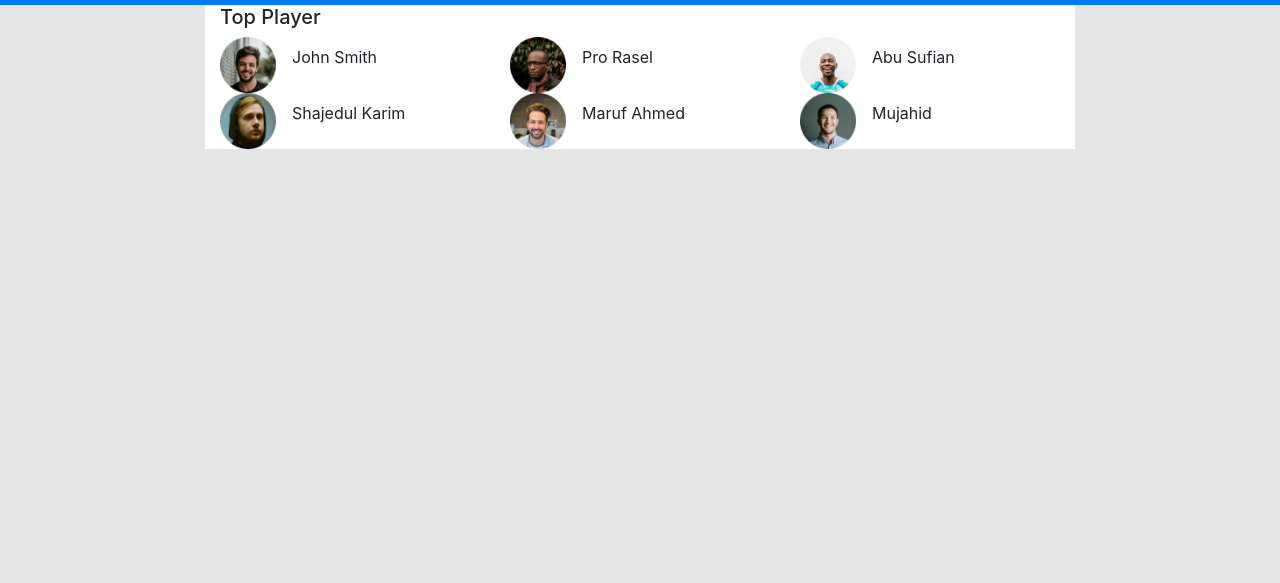
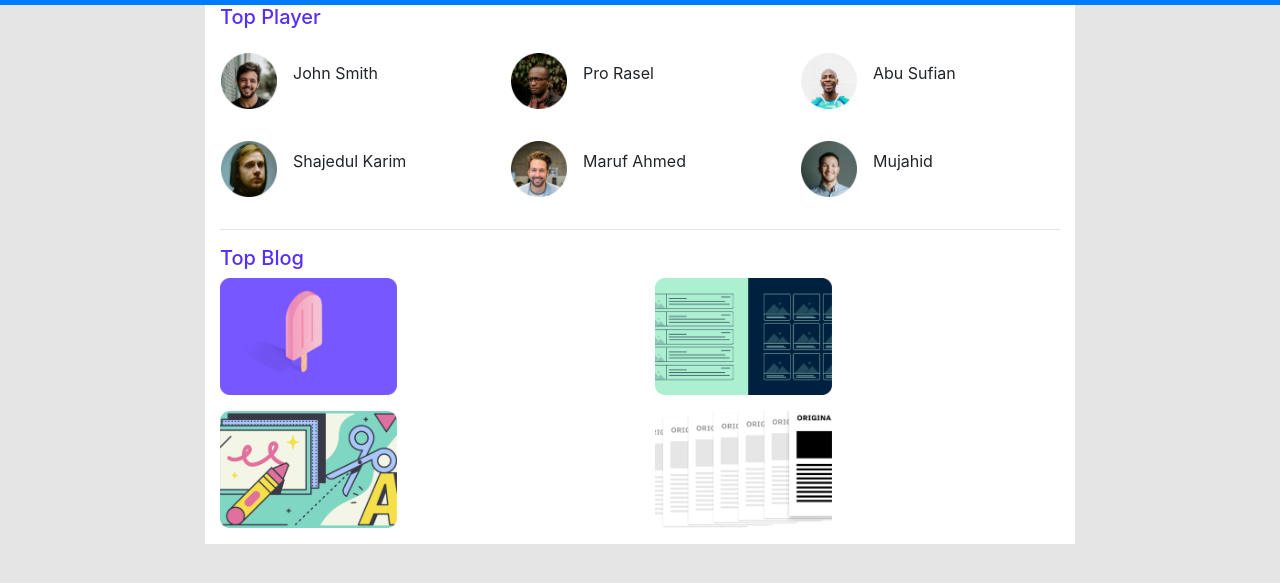
Before and after one commit to sabab015/leader-board, a plain HTML site: page index.html in a window 1280 px wide. Shown: the part 71-654 px from the top of the page. Drawn offline with nearby package versions, Linux system fonts and the light colour scheme.

Commit message:
blog part partially added

```diff
--- a/index.html
+++ b/index.html
@@ -15,7 +15,8 @@
   <header>
     <nav class="navbar navbar-expand-lg navbar-dark bg-primary">
       <a class="navbar-brand" href="#"><img class="brand-logo" src="images/icons/logo.png" alt=""></a>
-            <button class="navbar-toggler" type="button" data-toggle="collapse" data-target="#navbarText" aria-controls="navbarText" aria-expanded="false" aria-label="Toggle navigation">
+      <button class="navbar-toggler" type="button" data-toggle="collapse" data-target="#navbarText"
+        aria-controls="navbarText" aria-expanded="false" aria-label="Toggle navigation">
         <span class="navbar-toggler-icon"></span>
       </button>
       <div class="collapse navbar-collapse" id="navbarText">
@@ -40,34 +41,56 @@
   </header>
   <main class="mx-auto">
 
-      <section class="container-fluid top-player">
+    <section class="container-fluid bg-white">
       <h5>Top Player</h5>
       <div class="row">
-          <div class="col-md-4 player d-flex align-items-center">
+        <div class="col-md-4 col-sm-6 p-3 player d-flex align-items-center">
           <img src="images/players/player-1.png" alt="">
           <p class="pl-3">John Smith</p>
         </div>
-          <div class="col-md-4 player d-flex align-items-center">
+        <div class="col-md-4 col-sm-6 p-3 player d-flex align-items-center">
           <img src="images/players/player-2.png" alt="">
           <p class="pl-3">Pro Rasel</p>
         </div>
-          <div class="col-md-4 player d-flex align-items-center">
+        <div class="col-md-4 col-sm-6 p-3 player d-flex align-items-center">
           <img src="images/players/player-4.png" alt="">
           <p class="pl-3">Abu Sufian</p>
         </div>
-        </div>
-        <div class="row">
-          <div class="col-md-4 player d-flex align-items-center">
+        <div class="col-md-4 col-sm-6 p-3 player d-flex align-items-center">
           <img src="images/players/player-6.png" alt="">
           <p class="pl-3">Shajedul Karim</p>
         </div>
-          <div class="col-md-4 player d-flex align-items-center">
+        <div class="col-md-4 col-sm-6 p-3 player d-flex align-items-center">
           <img src="images/players/player-3.png" alt="">
           <p class="pl-3">Maruf Ahmed</p>
         </div>
-          <div class="col-md-4 player d-flex align-items-center">
+        <div class="col-md-4 col-sm-6 p-3 player d-flex align-items-center">
           <img src="images/players/player-5.png" alt="">
           <p class="pl-3">Mujahid</p>
+        </div>
+      </div>
+      <hr>
+      <h5>Top Blog</h5>
+      <div class="row">
+        <div class="col-md-6 blog">
+          <img src="images/blogs/blog-1.png" alt="">
+          <h5></h5>
+          <p></p>
+        </div>
+        <div class="col-md-6 blog">
+          <img src="images/blogs/blog-2.png" alt="">
+          <h5></h5>
+          <p></p>
+        </div>
+        <div class="col-md-6 blog">
+          <img src="images/blogs/blog-3.png" alt="">
+          <h5></h5>
+          <p></p>
+        </div>
+        <div class="col-md-6 blog">
+          <img src="images/blogs/blog-4.png" alt="">
+          <h5></h5>
+          <p></p>
         </div>
       </div>
     </section>
--- a/styles/style.css
+++ b/styles/style.css
@@ -1,16 +1,21 @@
-body{
+body {
     background-color: #E5E5E5;
 }
 
-.navbar img{
+.navbar img {
     width: 40px;
 }
-.top-player img{
+
+.player img {
     width: 56px;
 }
-main{
+
+main {
     max-width: 870px;
 }
-.top-player{
-    background-color: white;
+h5{
+    color: #562EFF;
 }
+.blog img{
+    width: 177px;
+}
```
Lines whose indentation alone changed are shown as unchanged.
